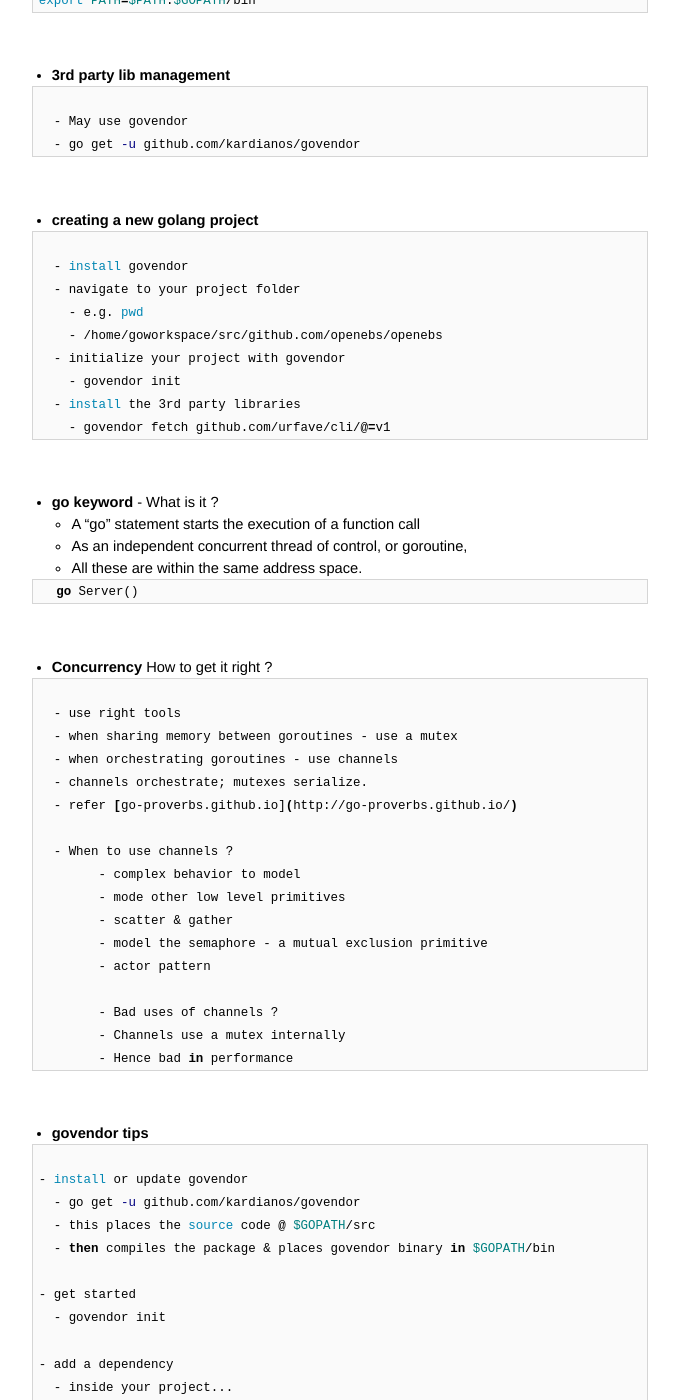
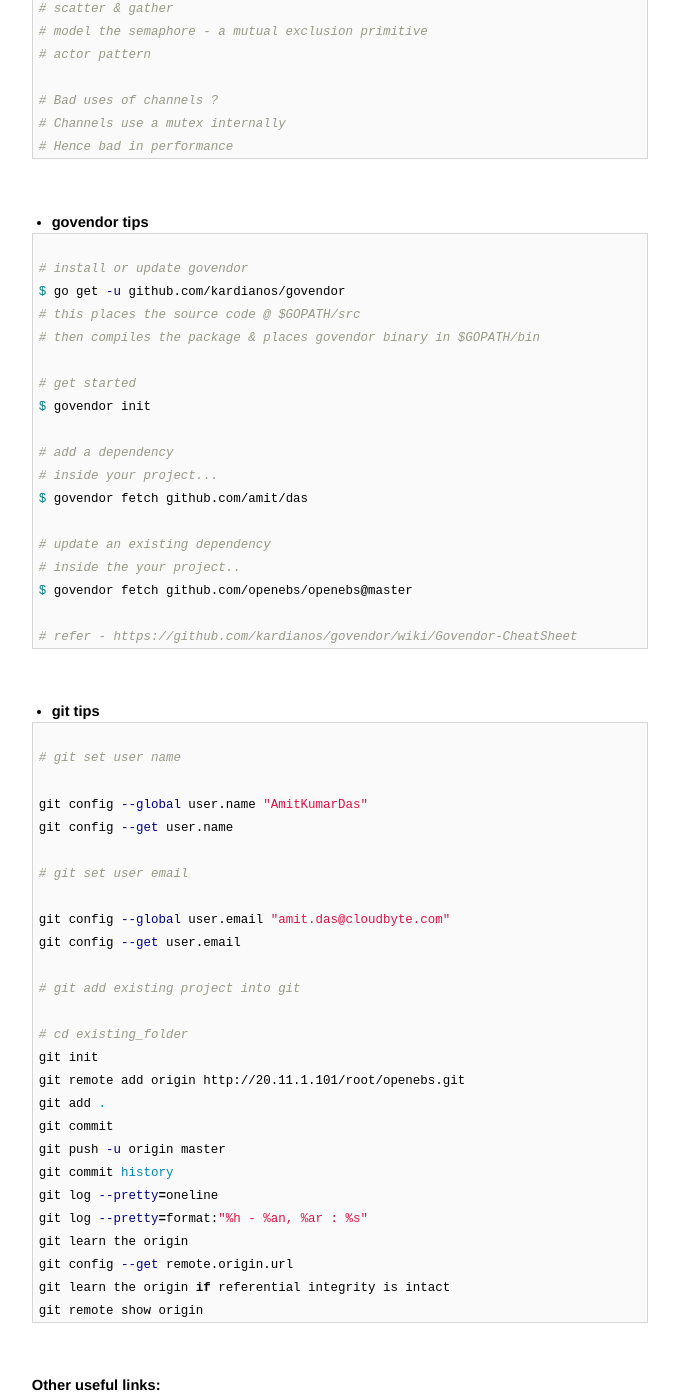
Before and after one commit to AmitKumarDas/amitkumardas.github.io, a Jekyll site: the page built from _posts/2016-07-14-my-golang-refresher.md, in a window 1280 px wide and 1400 px high, scrolled down 6232 px. Shown: the whole window, without its empty margins (300-979 px from the left). Built offline with Jekyll 4.4.1, drawn with Linux system fonts in a browser that asks for light colours; some of the changed text lies outside the part shown.

Commit message:
Update 2016-07-14-my-golang-refresher.md

````diff
--- a/_posts/2016-07-14-my-golang-refresher.md
+++ b/_posts/2016-07-14-my-golang-refresher.md
@@ -3,7 +3,7 @@
 title: My golang refresher
 ---
 
-# Why this article ?
+## Why this article ?
 
 > This helps me in learning or referencing golang quickly.
 
@@ -13,44 +13,22 @@
 
 - **main** - What is it ?
 
-> Every standalone Go program contains a package called main and its main function,
-> after initialization, is where execution starts. The main.main function takes
-> no arguments and returns no value.
+```go
 
-<br />
-
-- **semicolon** - Do we need them ?
-  - No need.
-
-<br />
-
-- **code block** - Do we have it ?
-  - Use ```{}```.
-
-<br />
-
-- **multi-valued return** Is it possible ?
-  - It is possible & used heavily for error handling.
-
-<br />
-
-- **return nil, err** What is the utility of such syntax ?
-  - nil may or may not indicate an error.
-  - alternative to throwing exceptions.
-  - multi-valued return
-
-<br />
-
-- **constants** - Are there any restrictions ?
-  - String, numbers or boolean can be constants.
+Every standalone Go program contains a package called main and its main function,
+after initialization, is where execution starts. The main.main function takes
+no arguments and returns no value.
+```
 
 <br />
 
 - **(  )** - Does it signify anything special ?
-  - It is used for grouping:
-  - NOTE - Do not mix them up.
 
 ```go
+
+// It is used for grouping:
+// NOTE - Do not mix them up.
+
 import (
 )
 
@@ -64,11 +42,11 @@
 <br />
 
 - **enumerated constants** - What are these ?
-  - these are incremented by 1 starting from 0
 
 ```go
+
 // use of keyword iota
-
+// these are incremented by 1 starting from 0
 const(
   a = iota // a == 0
   b = iota // b == 1
@@ -96,42 +74,30 @@
 
 <br />
 
-- **if** Does this have any variations from other languages ?
-  - It does not mandate use of ```()```.
-  - e.g. ```if err != nil && err != io.EOF {..}```
-
-<br />
-
 - **all-in-one if statement** Read the sample & understand !!
 
 ```go
-  if err := c.sess.Start(`echo "$SHELL"`); err != nil {..}
+
+if err := c.sess.Start(`echo "$SHELL"`); err != nil {..}
 ```
 
 <br />
 
 - **io/ioutil vs. bufio**
-  - When to use one ?
+
+```go
+
+// When to use one ?
+```
 
 <br />
 
 - **struct vs class**
-  - When to use one ?
 
-<br />
+```go
 
-- **variable name & data-type**
-  - first comes the name & then the data-type.
-
-<br />
-
-- **method naming convention**
-  - CapitalCase
-
-<br />
-
-- **variable naming convention**
-  - camelCase
+// When to use one ?
+```
 
 <br />
 
@@ -139,25 +105,25 @@
 
 ```go
 
-	func f(x int)
+func f(x int)
 
-	func avg(nums []float64) float64
+func avg(nums []float64) float64
 
-	// it refers to a multi return function
-	func f() (int, int)
+// it refers to a multi return function
+func f() (int, int)
 
-	// it refers to a variadic function
-	func add(args ...int) int
+// it refers to a variadic function
+func add(args ...int) int
 
-	// variadic inputs of any type
-  // multi-return
-  func Println(a ...interface{}) (n int, err error)
+// variadic inputs of any type
+// multi-return
+func Println(a ...interface{}) (n int, err error)
 
-  func (c *SSHClient) getShell() error
+func (c *SSHClient) getShell() error
 
-  // it refers to a closure function
-  // note: func is after the :=
-  add := func(x, y int) int
+// it refers to a closure function
+// note: func is after the :=
+add := func(x, y int) int
 ```
 
 <br />
@@ -166,14 +132,14 @@
 
 ```go
 
-  // moves the call to the end of the enclosing function
-  // easy reading
-  // handles multiple return statements inside the func
-  // runs even when run-time panic occurs
-  // i.e. equivalent to a big try .. finally block in a java method
+// moves the call to the end of the enclosing function
+// easy reading
+// handles multiple return statements inside the func
+// runs even when run-time panic occurs
+// i.e. equivalent to a big try .. finally block in a java method
 
-  f, _ := os.Open(filename)
-  defer f.Close()
+f, _ := os.Open(filename)
+defer f.Close()
 ```
 
 <br />
@@ -189,10 +155,10 @@
 // using the fmt package functions (e.g. fmt.Println(err)).
 
 var (
-	ErrNoDefault = fmt.Errorf("Error: No %q machine exists.", defaultMachineName)
-	ErrTooManyArguments = errors.New("Error: Too many arguments given")
+ ErrNoDefault = fmt.Errorf("Error: No %q machine exists.", defaultMachineName)
+ ErrTooManyArguments = errors.New("Error: Too many arguments given")
 
-	osExit = func(code int) { os.Exit(code) }
+ osExit = func(code int) { os.Exit(code) }
 )
 
 // usage
@@ -222,15 +188,6 @@
   }()
   panic("PANIC")
 }
-```
-
-<br />
-
-- **formatting & style**
-
-```bash
-
-  - gofmt on save - nothing else is accepted
 ```
 
 <br />
@@ -272,7 +229,7 @@
 
 ```bash
 
-  - refer http://bit.ly/GoFlags
+# refer http://bit.ly/GoFlags
 ```
 
 <br />
@@ -281,9 +238,9 @@
 
 ```bash
 
-  - Looks similar to static imports in Java
-  - Do not use it. Makes code unreadable.
-  - Is bad. Favor explicit than implicit.
+# Looks similar to static imports in Java
+# Do not use it. Makes code unreadable.
+# Is bad. Favor explicit than implicit.
 ```
 
 <br />
@@ -292,7 +249,7 @@
 
 ```bash
 
-	- refer bit.ly/GoCodeReview
+# refer bit.ly/GoCodeReview
 ```
 
 <br />
@@ -301,7 +258,7 @@
 
 ```bash
 
-  - refer bit.ly/GoNames
+# refer bit.ly/GoNames
 ```
 
 <br />
@@ -349,8 +306,8 @@
 
 ```bash
 
-  - May use govendor
-  - go get -u github.com/kardianos/govendor
+# May use govendor
+# go get -u github.com/kardianos/govendor
 ```
 
 <br />
@@ -359,25 +316,25 @@
 
 ```bash
 
-  - install govendor
-  - navigate to your project folder
-    - e.g. pwd
-    - /home/goworkspace/src/github.com/openebs/openebs
-  - initialize your project with govendor
-    - govendor init
-  - install the 3rd party libraries
-    - govendor fetch github.com/urfave/cli/@=v1
+# install govendor
+# navigate to your project folder
+$ pwd
+/home/goworkspace/src/github.com/openebs/openebs
+# initialize your project with govendor
+$ govendor init
+# install the 3rd party libraries
+$ govendor fetch github.com/urfave/cli/@=v1
 ```
 
 <br />
 
 - **go keyword** - What is it ?
-  - A "go" statement starts the execution of a function call
-  - As an independent concurrent thread of control, or goroutine,
-  - All these are within the same address space.
 
 ```go
-  go Server()
+
+# A "go" statement starts the execution of a function call
+# As an independent concurrent thread of control, or goroutine,
+# All these are within the same address space.
 ```
 
 <br />
@@ -386,22 +343,22 @@
 
 ```bash
 
-  - use right tools
-  - when sharing memory between goroutines - use a mutex
-  - when orchestrating goroutines - use channels
-  - channels orchestrate; mutexes serialize.
-  - refer [go-proverbs.github.io](http://go-proverbs.github.io/)
+# use right tools
+# when sharing memory between goroutines - use a mutex
+# when orchestrating goroutines - use channels
+# channels orchestrate; mutexes serialize.
+# refer [go-proverbs.github.io](http://go-proverbs.github.io/)
 
-  - When to use channels ?
-	- complex behavior to model
-	- mode other low level primitives
-	- scatter & gather
-	- model the semaphore - a mutual exclusion primitive
-	- actor pattern
+# When to use channels ?
+# complex behavior to model
+# mode other low level primitives
+# scatter & gather
+# model the semaphore - a mutual exclusion primitive
+# actor pattern
 
-	- Bad uses of channels ?
-	- Channels use a mutex internally
-	- Hence bad in performance
+# Bad uses of channels ?
+# Channels use a mutex internally
+# Hence bad in performance
 ```
 
 <br />
@@ -465,4 +425,5 @@
 
 - [golang & use of shell commands](http://nathanleclaire.com/blog/2014/12/29/shelled-out-commands-in-golang/)
 - [govendor](https://github.com/kardianos/govendor)
-- [Let us learn go](http://go-book.appspot.com/index.html)
+- [Let us learn golang](http://go-book.appspot.com/index.html)
+- [Effective golang](https://golang.org/doc/effective_go.html)
````
Also changed, not shown: other parts of _posts/2016-07-14-my-golang-refresher.md (+39 -36 lines).
